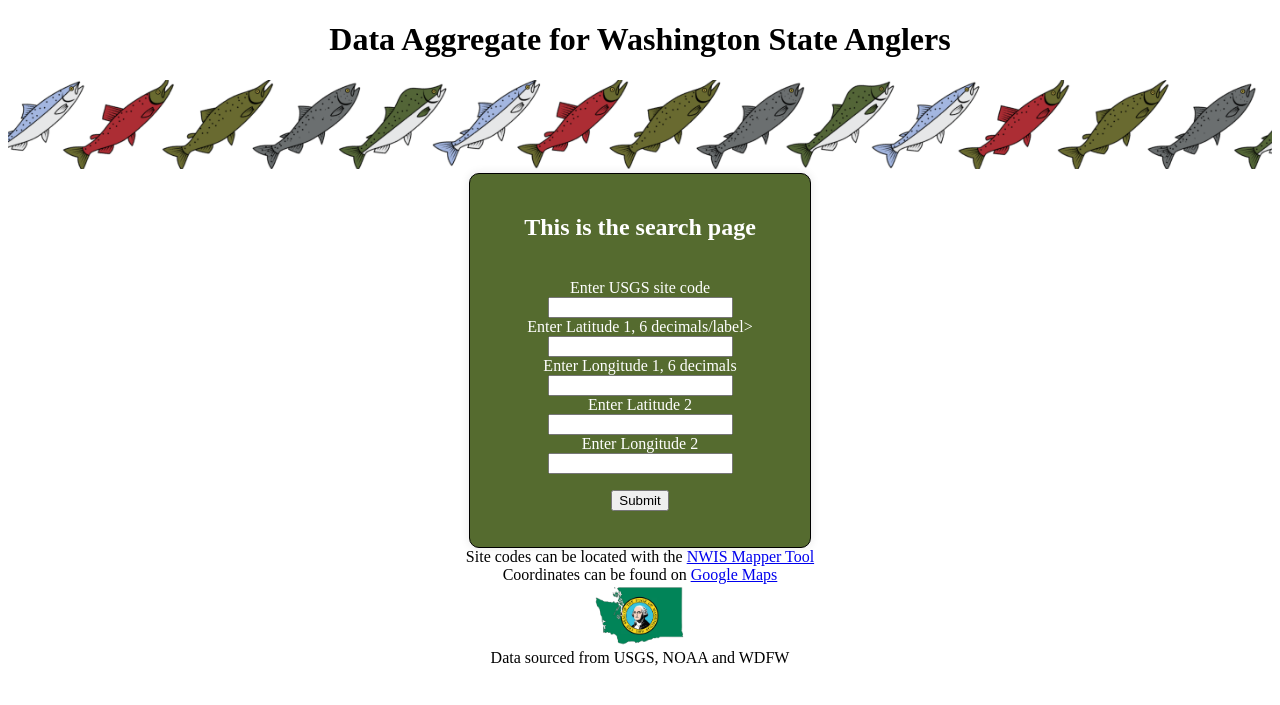
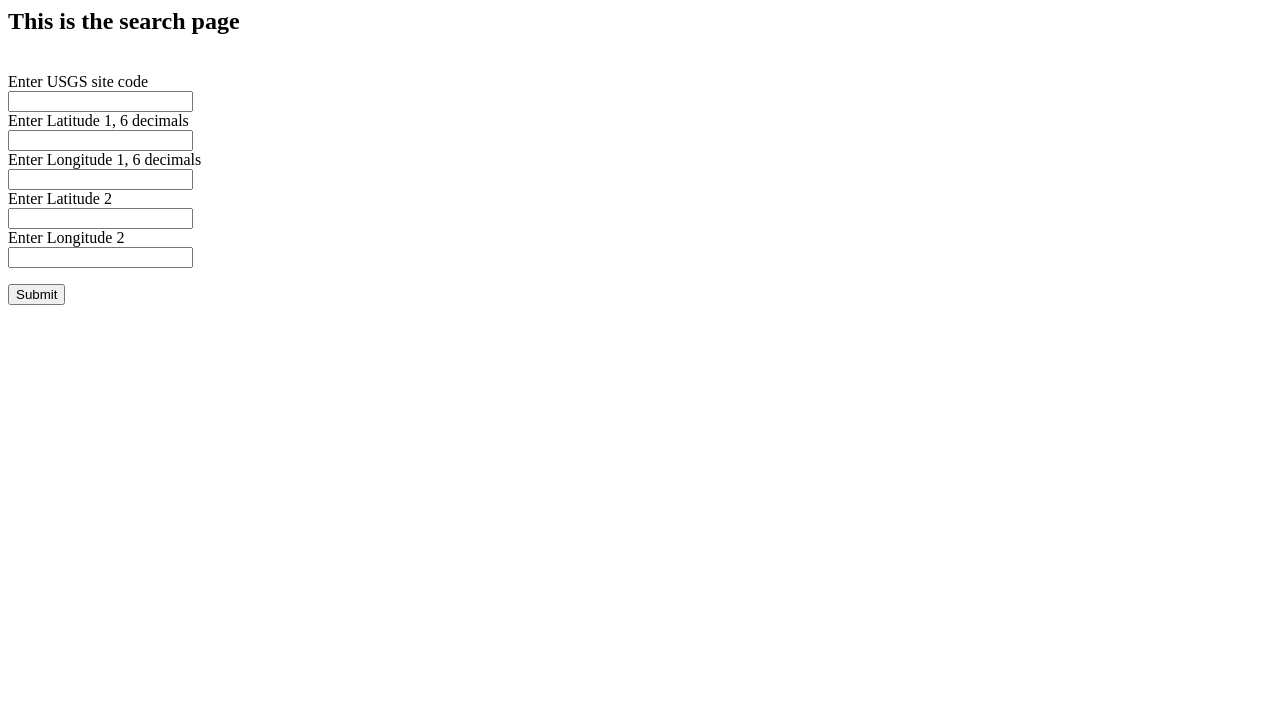
Before and after one commit to knl03/website_310, a Flask app: page / in a window 1280 px wide. Shown: the top 705 px of the page. Run offline with Flask 3, Linux system fonts and the light colour scheme; parts of the project's set-up code (start-up, migrations or seed data) failed here and were passed over.

Commit message:
no new code

```diff
--- a/API_calls.py
+++ b/API_calls.py
@@ -56,6 +56,7 @@ def print_usgs_data(data):
         printList.append(value['variable']['options']['option'][0]['value'])
     return printList
 
+print(print_usgs_data(get_usgs_data(12201700)))
 
 #Behavior: Completes a request to the noaa forecast API based on coordinates and collects forecasts for the next 3 days.
 #           Skips over nightly forecasts, only records daytime forecasts.
@@ -96,7 +97,7 @@ def get_noaa_data(lat=48.70216667, lng=-122.4824722):
         print(f"Failed to retrieve data: {e.reason}")
         return None
 
-
+print(get_noaa_data())
 
 #Behavior: this function queries the WDFW fish records to find all species that have been reported inside the queried zone. It also
 #           finds all the streams where each fish can be found.
@@ -141,4 +142,4 @@ def get_species(lat1 = 48.815367, lng1= -122.607774, lat2 = 48.778015, lng2 = -1
         print(f"Failed to retrieve data: {e.reason}")
         return None
 
-#get_species()
+print(get_species())
--- a/templates/home.html
+++ b/templates/home.html
@@ -1,6 +1,5 @@
-{% extends 'base.html' %}
 
-{% block content %}
+
 <div class="container">
 <div class="form-container">
     <h2>This is the search page</h2><br>
@@ -8,11 +7,11 @@
     <form action="{{url_for('results')}}" method= "post">
 
         <div class ="form-group">
-                <label for="search">Enter USGS site code</label><br>
+        <label for="siteCode">Enter USGS site code</label><br>
 
         <input type="text" name="siteCode" id="siteCode" required><br>
 
-                <label for="lat1">Enter Latitude 1, 6 decimals/label><br>
+            <label for="lat1">Enter Latitude 1, 6 decimals</label><br>
         <input type = 'number' name="coords[]" id="lat1" step = "0.000001" required><br>
 
         <label for="lng1">Enter Longitude 1, 6 decimals</label><br>
@@ -30,4 +29,3 @@
 
 </div>
 </div>
-{% endblock %}
```
Also changed, not shown: templates/results.html (indentation only). Lines whose indentation alone changed are shown as unchanged.
